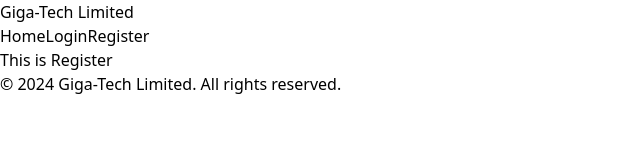
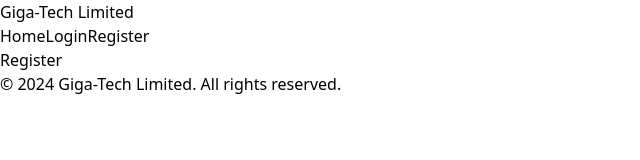
Before and after one commit to sabiha-wasema/appointment-scheduler-app, a React (Vite) app: page /register in a window 1280 px wide. Shown: the top 160 px of the page, without its empty margins (0-640 px from the left). Built offline with nearby package versions, Linux system fonts and the light colour scheme.

Commit message:
login and register page added

```diff
--- a/src/components/Register/Register.jsx
+++ b/src/components/Register/Register.jsx
@@ -1,11 +1,11 @@
 
 
 const Register = () => {
-    return (
-        <div>
-            <h1>This is Register</h1>
-        </div>
-    );
+  return (
+    <div>
+      <h1>Register</h1>
+    </div>
+  );
 };
 
 export default Register;
--- a/src/firebase/firebase.init.js
+++ b/src/firebase/firebase.init.js
@@ -2,6 +2,7 @@
 import { initializeApp } from "firebase/app";
 import { getAuth } from "firebase/auth";
 import { getFirestore } from "firebase/firestore";
+import { getStorage } from "firebase/storage";
 // TODO: Add SDKs for Firebase products that you want to use
 // https://firebase.google.com/docs/web/setup#available-libraries
 
@@ -19,3 +20,4 @@ const firebaseConfig = {
 const app = initializeApp(firebaseConfig);
 export const auth = getAuth(app);
 export const db = getFirestore(app);
+export const storage = getStorage(app);
--- a/src/main.jsx
+++ b/src/main.jsx
@@ -7,6 +7,7 @@ import Home from "./pages/Home.jsx";
 import Main from "./layouts/Main.jsx";
 import Login from "./components/Login/Login.jsx";
 import Register from "./components/Register/Register.jsx";
+
 
 const router = createBrowserRouter([
   {
@@ -35,6 +36,9 @@ const router = createBrowserRouter([
 
 createRoot(document.getElementById("root")).render(
   <StrictMode>
+
     <RouterProvider router={router} />
+
+
   </StrictMode>
 );
--- a/src/pages/Modal/Modal.jsx
+++ b/src/pages/Modal/Modal.jsx
@@ -24,7 +24,7 @@ const Modal = ({ isOpen, onClose, onSubmit }) => {
 
   return (
     <div className="fixed inset-0 flex items-center justify-center bg-black bg-opacity-50">
-      <div className="bg-white rounded-lg shadow-lg p-8 max-w-md w-full">
+      <div className="bg-white rounded-lg shadow-lg p-6 max-w-md w-full">
         <h3 className="text-xl font-bold mb-4">Schedule an Appointment</h3>
         <form onSubmit={handleSubmit}>
           <div className="mb-4">
```
